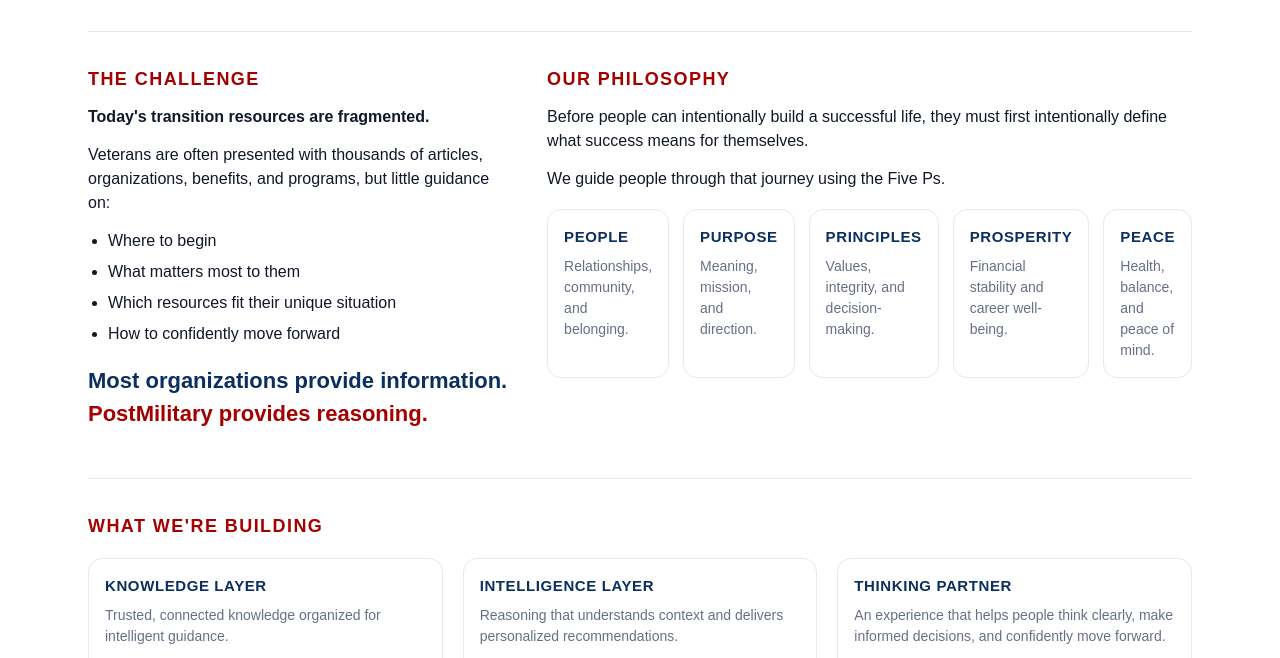
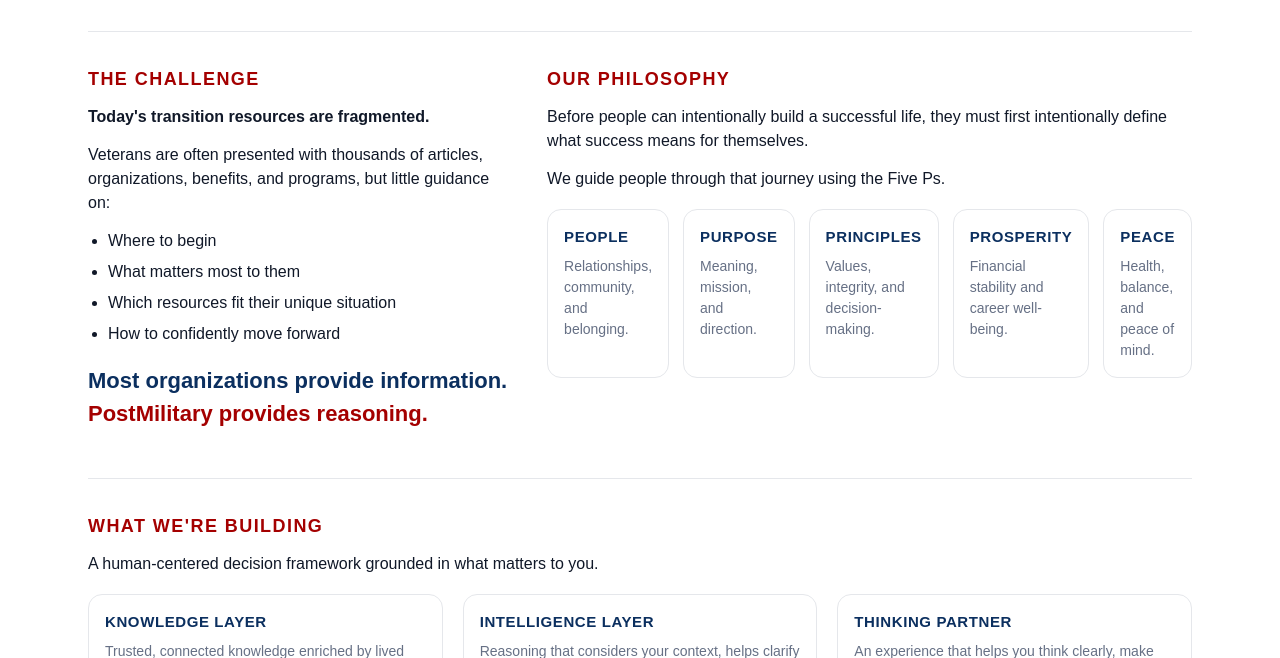
Before and after one commit to PostMilitary/postmilitary, a plain HTML site: page index.html in a window 1280 px wide. Shown: the part 294-952 px from the top of the page. Drawn offline with Linux system fonts and the light colour scheme.

Commit message:
Update index.html
Human-centered decision framework element

```diff
--- a/index.html
+++ b/index.html
@@ -176,20 +176,21 @@
       </div>
     </section>
 
-    <section>
+  <section>
       <h2>What We're Building</h2>
+      <p>A human-centered decision framework grounded in what matters to you.</p>
       <div class="building">
         <div class="card">
           <h3>Knowledge Layer</h3>
-          <p>Trusted, connected knowledge organized for intelligent guidance.</p>
+          <p>Trusted, connected knowledge enriched by lived experience and organized to help you explore possibilities.</p>
         </div>
         <div class="card">
           <h3>Intelligence Layer</h3>
-          <p>Reasoning that understands context and delivers personalized recommendations.</p>
+          <p>Reasoning that considers your context, helps clarify priorities, and brings perspective to the tradeoffs behind your decisions.</p>
         </div>
         <div class="card">
           <h3>Thinking Partner</h3>
-          <p>An experience that helps people think clearly, make informed decisions, and confidently move forward.</p>
+          <p>An experience that helps you think clearly, make informed decisions, and confidently move forward, supported by real people who listen and help you find your own direction.</p>
         </div>
       </div>
     </section>
```
